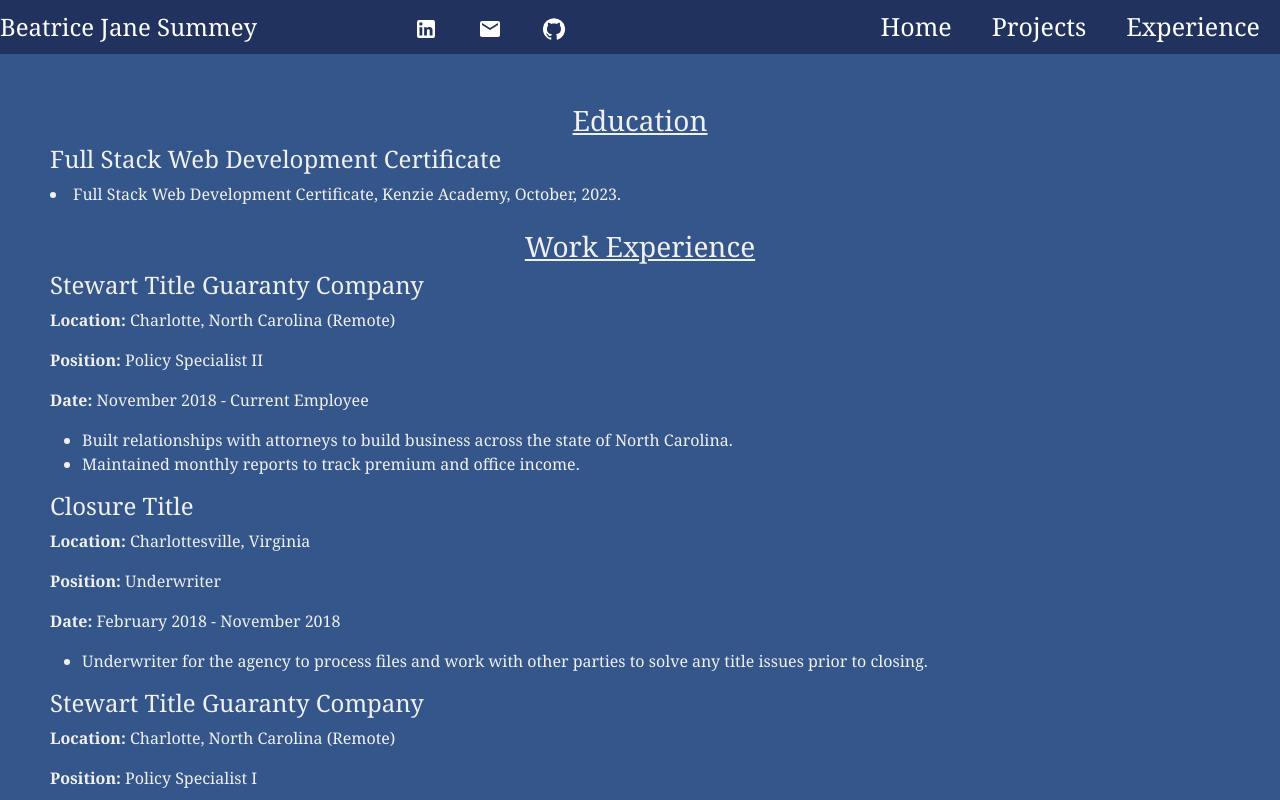
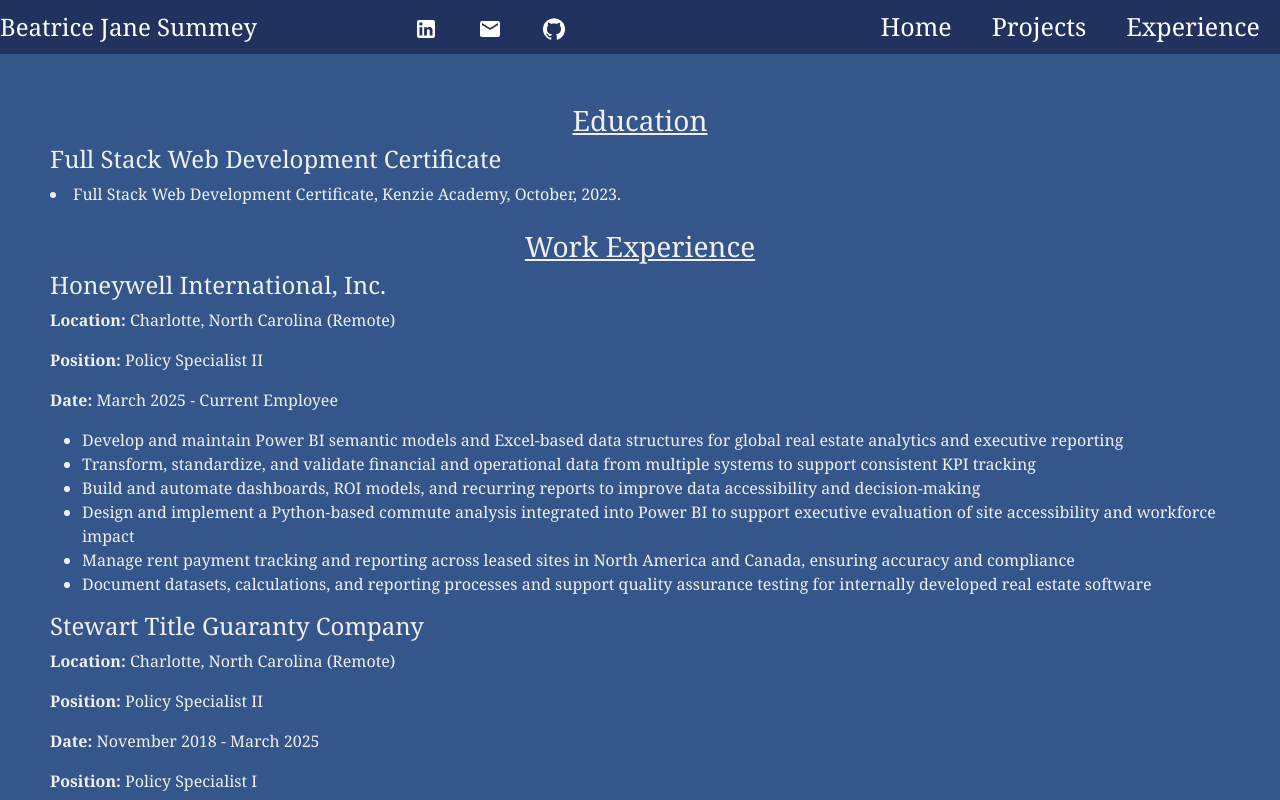
Before and after one commit to jasummey/Portfolio, a React (Create React App) app: page /experience in a window 1280 px wide. Shown: the top 800 px of the page. Built offline with nearby package versions, Linux system fonts and the light colour scheme.

Commit message:
Update experience section

```diff
--- a/src/components/Experience.js
+++ b/src/components/Experience.js
@@ -21,6 +21,46 @@ function Experience() {
         <h3>
           <u>Work Experience</u>
         </h3>
+
+        <h4>Honeywell International, Inc.</h4>
+        <p>
+          <strong>Location:</strong> Charlotte, North Carolina (Remote)
+        </p>
+        <p>
+          <strong>Position:</strong> Policy Specialist II
+        </p>
+        <p>
+          <strong>Date:</strong> March 2025 - Current Employee
+        </p>
+        <ul>
+          <li>
+            Develop and maintain Power BI semantic models and Excel-based data
+            structures for global real estate analytics and executive reporting
+          </li>
+          <li>
+            Transform, standardize, and validate financial and operational data
+            from multiple systems to support consistent KPI tracking
+          </li>
+          <li>
+            Build and automate dashboards, ROI models, and recurring reports to
+            improve data accessibility and decision-making
+          </li>
+          <li>
+            Design and implement a Python-based commute analysis integrated into
+            Power BI to support executive evaluation of site accessibility and
+            workforce impact
+          </li>
+          <li>
+            Manage rent payment tracking and reporting across leased sites in
+            North America and Canada, ensuring accuracy and compliance
+          </li>
+          <li>
+            Document datasets, calculations, and reporting processes and support
+            quality assurance testing for internally developed real estate
+            software
+          </li>
+        </ul>
+
         <h4>Stewart Title Guaranty Company</h4>
         <p>
           <strong>Location:</strong> Charlotte, North Carolina (Remote)
@@ -29,44 +69,13 @@ function Experience() {
           <strong>Position:</strong> Policy Specialist II
         </p>
         <p>
-          <strong>Date:</strong> November 2018 - Current Employee
-        </p>
-        <ul>
-          <li>
-            Built relationships with attorneys to build business across the
-            state of North Carolina.
-          </li>
-          <li>
-            Maintained monthly reports to track premium and office income.
-          </li>
-        </ul>
-
-        <h4>Closure Title</h4>
-        <p>
-          <strong>Location:</strong> Charlottesville, Virginia
-        </p>
-        <p>
-          <strong>Position:</strong> Underwriter
-        </p>
-        <p>
-          <strong>Date:</strong> February 2018 - November 2018
-        </p>
-        <ul>
-          <li>
-            Underwriter for the agency to process files and work with other
-            parties to solve any title issues prior to closing.
-          </li>
-        </ul>
-
-        <h4>Stewart Title Guaranty Company</h4>
-        <p>
-          <strong>Location:</strong> Charlotte, North Carolina (Remote)
+          <strong>Date:</strong> November 2018 - March 2025
         </p>
         <p>
           <strong>Position:</strong> Policy Specialist I
         </p>
         <p>
-          <strong>Date:</strong> August 2017 - February 2018
+          <strong>Date:</strong> August 2017 - November 2018
         </p>
         <ul>
           <li>
```
